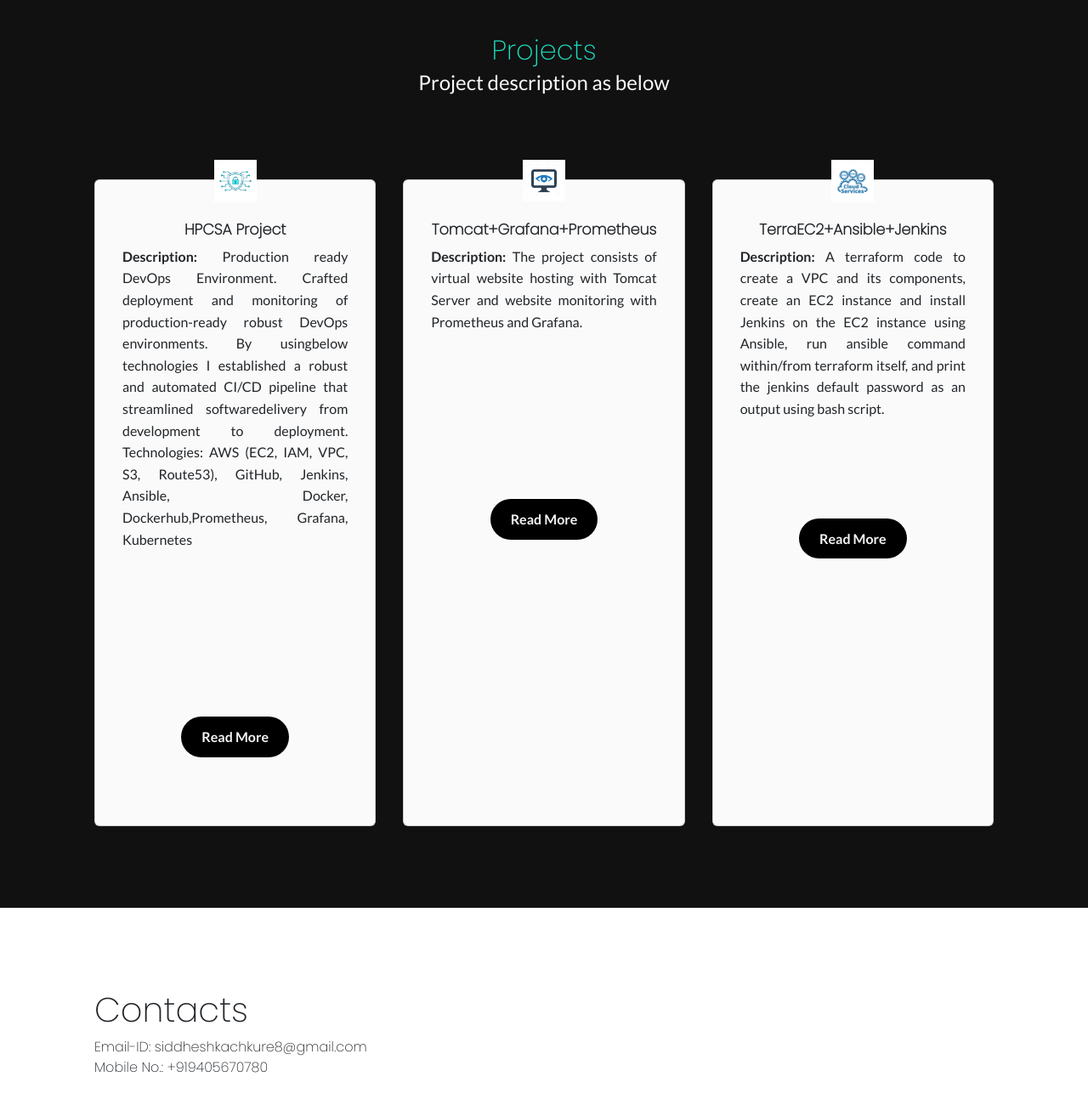
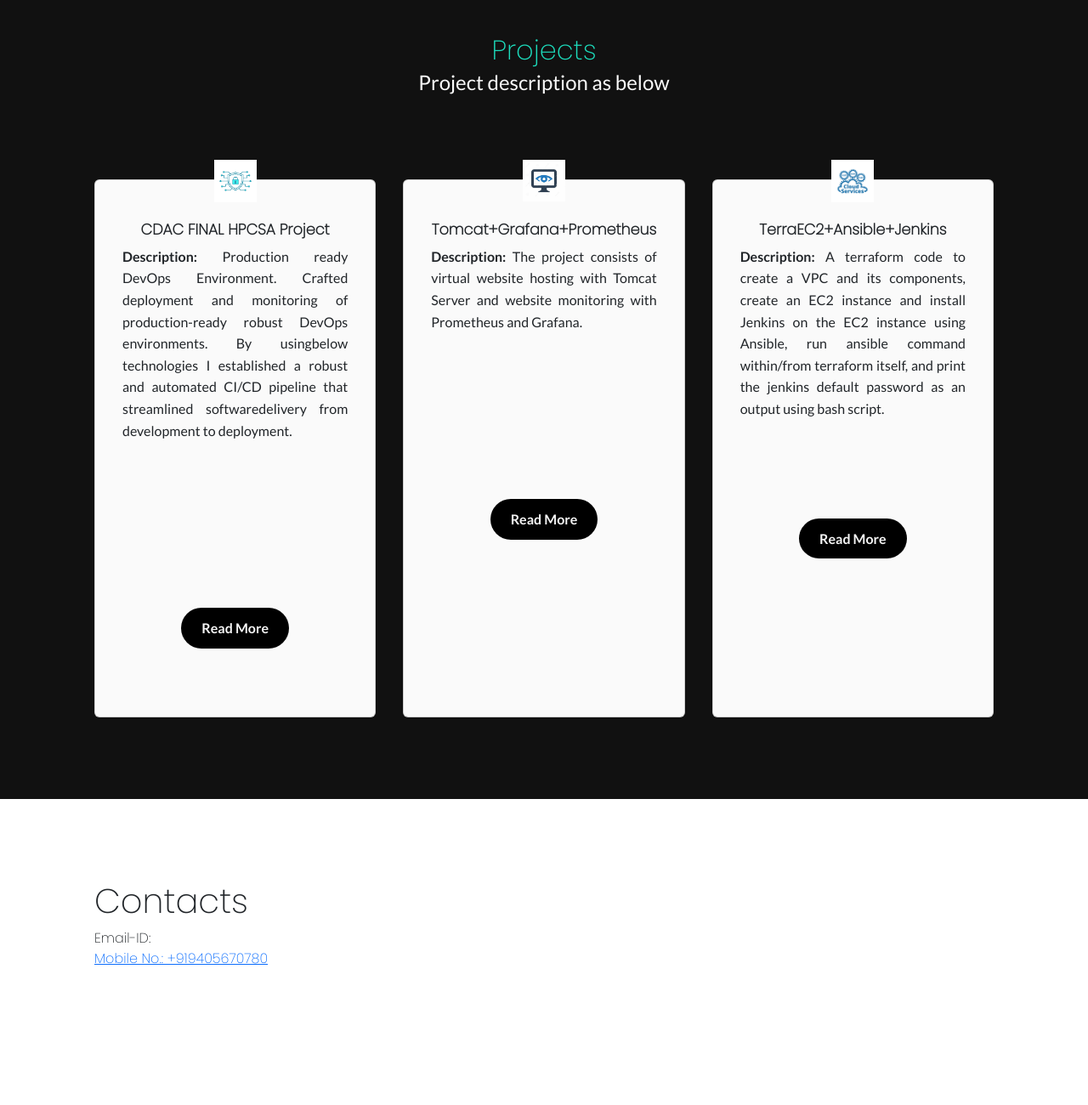
Before and after one commit to siddheshkachkure/siddhesh.r.kachkure.github.io, a plain HTML site: page index.html in a window 1280 px wide. Shown: the part 1914-3214 px from the top of the page at 85% size. After the commit the page ends 3166 px from the top, so only its background shows below. Drawn offline with nearby package versions, Linux system fonts and the light colour scheme.

Commit message:
Update index.html

```diff
--- a/index.html
+++ b/index.html
@@ -102,10 +102,8 @@ Eager for mentorship opportunities to further enhance skills and contribute to o
             <div class="card-grid">
                 <div class="card">
                     <img src="assests/istockphoto-1335169133-612x612.jpg">
-                    <h2>HPCSA Project</h2>
+                    <h2>CDAC FINAL HPCSA Project</h2>
                     <p><b>Description:</b> Production ready DevOps Environment. Crafted deployment and monitoring of production-ready robust DevOps environments. By usingbelow technologies I established a robust and automated CI/CD pipeline that streamlined softwaredelivery from development to deployment.
-Technologies:
-AWS (EC2, IAM, VPC, S3, Route53), GitHub, Jenkins, Ansible, Docker, Dockerhub,Prometheus, Grafana, Kubernetes
                         <br>
                         <p style="text-align: center; margin-top: 80px">
                             <a href="https://github.com/siddheshkachkure/My-Projects/tree/master/CDAC%20Final%20Project%20">
@@ -120,7 +118,7 @@ AWS (EC2, IAM, VPC, S3, Route53), GitHub, Jenkins, Ansible, Docker, Dockerhub,Pr
                     <p><b>Description:</b> The project consists of virtual website hosting with Tomcat Server and website monitoring with Prometheus and Grafana.
                         <br>
                         <p style="text-align: center; margin-top: 80px;">
-                            <a href="https://github.com/AshuOO7/ACTS-Project">
+                            <a href="https://github.com/siddheshkachkure/My-Projects.git">
                                 <button class="button">Read More</button>
                             </a>
                         </p>
@@ -132,7 +130,7 @@ AWS (EC2, IAM, VPC, S3, Route53), GitHub, Jenkins, Ansible, Docker, Dockerhub,Pr
                     <p><b>Description:</b> A terraform code to create a VPC and its components, create an EC2 instance and install Jenkins on the EC2 instance using Ansible, run ansible command within/from terraform itself, and print the jenkins default password as an output using bash script.
                         <br>
                         <p style="text-align: center;">
-                            <a href="https://github.com/AshuOO7/terraec2-project">
+                            <a href="https://github.com/siddheshkachkure/My-Projects.git">
                                 <button class="button">Read More</button>
                             </a>
                         </p>
@@ -145,7 +143,7 @@ AWS (EC2, IAM, VPC, S3, Route53), GitHub, Jenkins, Ansible, Docker, Dockerhub,Pr
         <div class="container flex items-centre">
             <div class="left flex-1">
                 <h1>Contacts</h1>
-                <p>Email-ID: siddheshkachkure8@gmail.com
+                <p>Email-ID:  <a href="siddheshkachkure8@gmail.com">
                     <br>Mobile No.: +919405670780
                 </p>
             </div>
```
